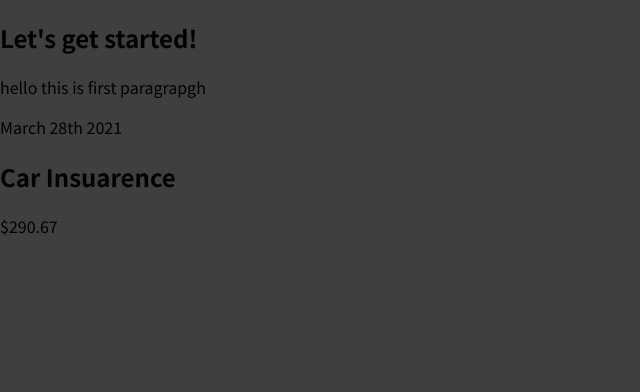
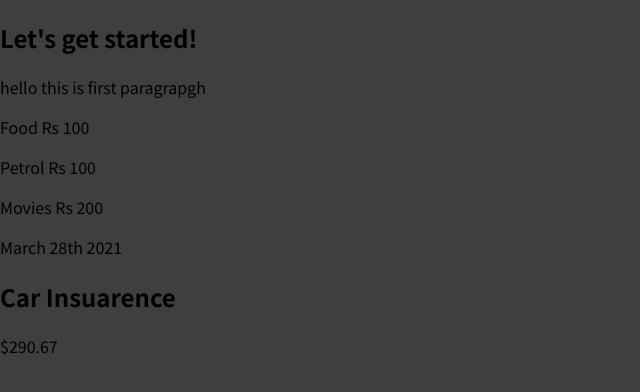
Before and after one commit to ritik-28/reactbasic, a JavaScript app: page / in a window 1280 px wide. Shown: the top 392 px of the page, without its empty margins (0-640 px from the left). Built offline with nearby package versions, Linux system fonts and the light colour scheme.

Commit message:
always inject element inside root element

```diff
--- a/src/components/ExpenseItem.js
+++ b/src/components/ExpenseItem.js
@@ -1,6 +1,9 @@
 function ExpenseItem() {
   return (
     <div>
+      <p>Food Rs 100</p>
+      <p>Petrol Rs 100</p>
+      <p>Movies Rs 200</p>
       <div>March 28th 2021</div>
       <div>
         <h2>Car Insuarence</h2>
```
